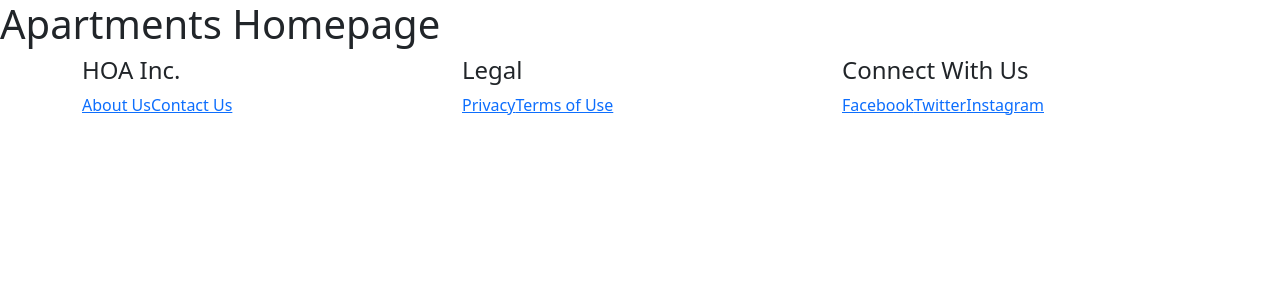
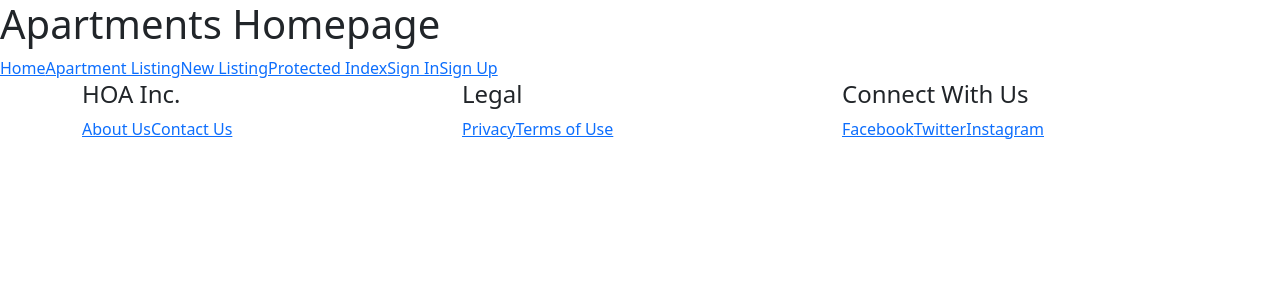
Before and after one commit to learn-academy-2023-india/apartment-app-frontend-hoa, a React (Create React App) app: page / in a window 1280 px wide. Shown: the top 300 px of the page. Built offline with nearby package versions, Linux system fonts and the light colour scheme.

Commit message:
made corrections for Header and Footer

```diff
--- a/src/components/Header.js
+++ b/src/components/Header.js
@@ -11,6 +11,12 @@ const Header = (currentUser) => {
   return (
     <>
         <h1>Apartments Homepage</h1>
+        <NavLink to="/Home">Home</NavLink>
+        <NavLink to="/ApartmentIndex">Apartment Listing</NavLink>
+        <NavLink to="/ApartmentNew">New Listing</NavLink>
+        <NavLink to="/ApartmentProtectedIndex">Protected Index</NavLink>
+        <NavLink to="/SignIn">Sign In</NavLink>
+        <NavLink to="/SignUp">Sign Up</NavLink>
     </>
   )
 }
```
